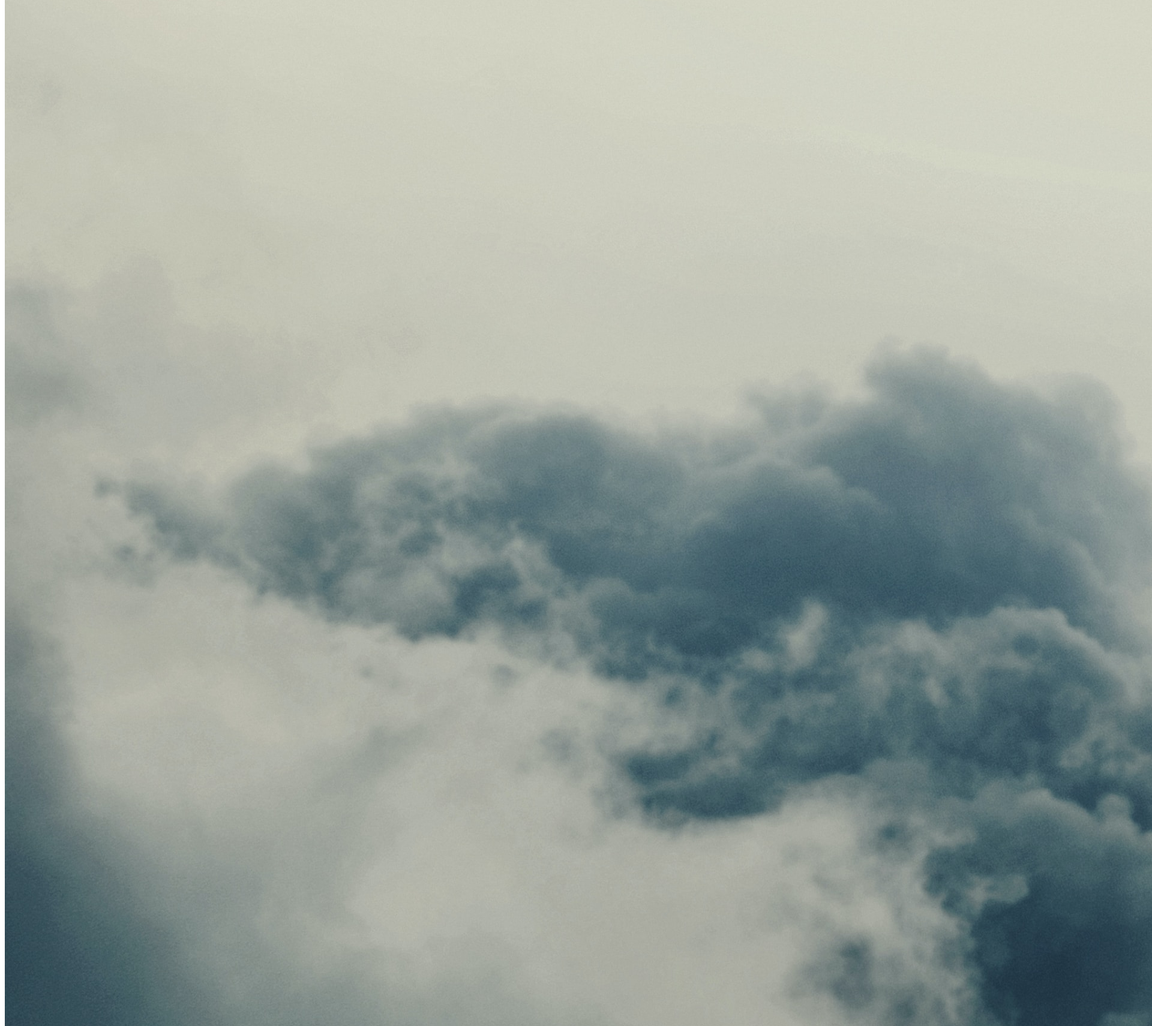
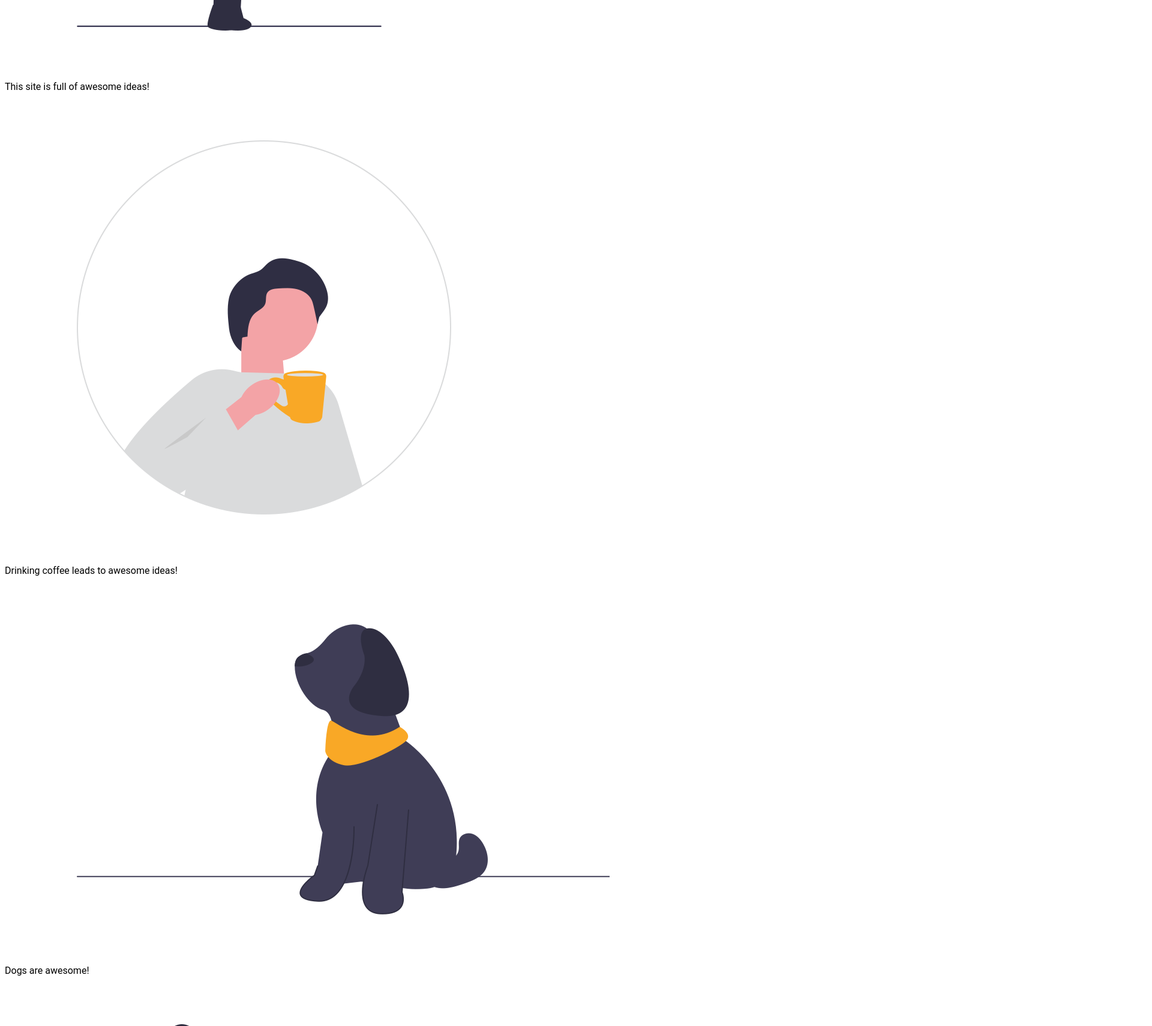
Before and after one commit to Fleinert/odin-landing-page, a plain HTML site: page index.html in a window 1280 px wide. Shown: the part 1089-2800 px from the top of the page at 60% size, 1920 px wide, since content can reach past the window. Drawn offline with Linux system fonts and the light colour scheme.

Commit message:
Add content, fix element types
Added proper images to html,
along with proper element types

```diff
--- a/index.html
+++ b/index.html
@@ -19,21 +19,20 @@
       <h1>Awesome content found right here!</h1>
       <a>This is where the awesome stuff happens. No lorem ipsum stuff here, no madam!</a>
       <button>Submit Awesome</button>
-      <img src="./images/awesome.jpg" alt="A picture taken from the back of a woman celebrating">
-      <div class="image"></div>
+      <img class="awesome-image" src="./images/awesome.jpg" alt="A picture taken from the back of a woman celebrating">
       <!--Photo by <a href="https://unsplash.com/@coopery?utm_source=unsplash&utm_medium=referral&utm_content=creditCopyText">Mohamed Nohassi</a> on <a href="https://unsplash.com/photos/am053oKLDcA?utm_source=unsplash&utm_medium=referral&utm_content=creditCopyText">Unsplash</a> -->
     </div>
     <div class="content">
       <h2>Awesome cards</h2>
       <div class="info-cards">
-        <div class="card"></div>
-        <div class="card-text"></div>>
-        <div class="card"></div>
-        <div class="card-text"></div>>
-        <div class="card"></div>
-        <div class="card-text"></div>>
-        <div class="card"></div>
-        <div class="card-text"></div>>
+        <img class="card" src="./images/idea.png" alt="Illustration of a person with a lightbulb">
+        <div class="card-text">This site is full of awesome ideas!</div>
+        <img class="card" src="./images/coffee.png" alt="Illustration of a person drinking coffee">
+        <div class="card-text">Drinking coffee leads to awesome ideas!</div>
+        <img class="card" src="./images/dog.png" alt="Illustration of a dog">
+        <div class="card-text">Dogs are awesome!</div>
+        <img class="card" src="./images/love.png" alt="Illustration of a person holding a heartshape">
+        <div class="card-text">Love is awesome!</div>
       </div>
       <div class="testimonial-section">
         <div class="testimonial"></div>
--- a/style.css
+++ b/style.css
@@ -14,3 +14,9 @@ body {
 ul {
     list-style-type: none;
 }
+
+.awesome-image {
+    min-width: 500px;
+    max-width: 500px;
+    height: auto;
+}
```
